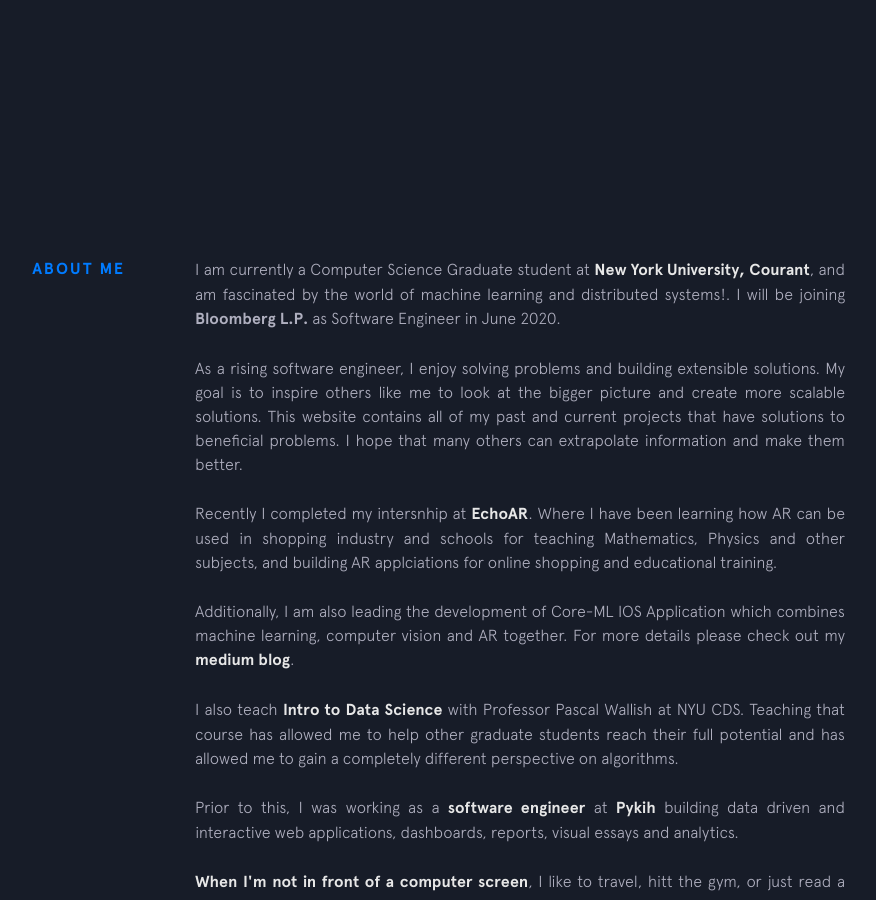
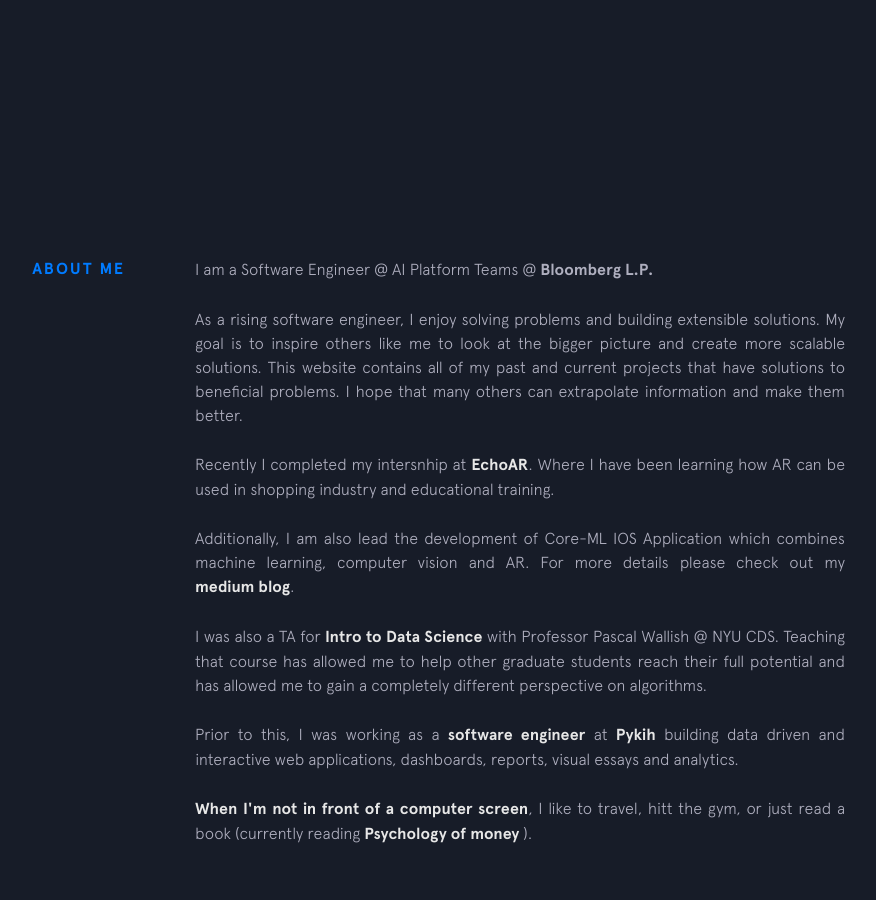
Before and after one commit to mohitnihalani/mohitnihalani.github.io, a Jekyll site: the page built from index.html, in a window 1280 px wide and 900 px high, scrolled down 743 px. Shown: the whole window, without its empty margins (255-1131 px from the left). Built offline with Jekyll 4.4.1, drawn with Linux system fonts in a browser that asks for light colours; nearby versions of some CDN libraries; some of the changed text lies outside the part shown.

Commit message:
Updated Background

```diff
--- a/_includes/background.html
+++ b/_includes/background.html
@@ -2,7 +2,7 @@
   <div class="section__title">About Me</div>
   <div class="section__content">
     <p>
-      I am currently a Computer Science Graduate student at  <a class="underline-link" href="https://cs.nyu.edu/" target="_blank">New York University,</a> <a class="underline-link" href="https://cs.nyu.edu/" target="_blank">Courant</a>, and am fascinated by the world of machine learning and distributed systems!. I will be joining <b>Bloomberg L.P.</b> as Software Engineer in June 2020.
+      I am a Software Engineer @ AI Platform Teams @ <b>Bloomberg L.P.</b>
     </p>
 
     <p>
@@ -10,14 +10,13 @@
     </p>
 
     <p>
-      Recently I completed my intersnhip at <a class="underline-link" href="https://www.echoar.xyz/" target="_blank"> EchoAR </a>. Where I have been learning how AR can be used in shopping industry and schools for teaching Mathematics, Physics and other subjects,
-      and building AR applciations for online shopping and educational training.
+      Recently I completed my intersnhip at <a class="underline-link" href="https://www.echoar.xyz/" target="_blank"> EchoAR </a>. Where I have been learning how AR can be used in shopping industry and educational training.
     </p>
     <p>
-      Additionally, I am also leading the development of Core-ML IOS Application which combines machine learning, computer vision and AR together.  For more details please check out my <a class="underline-link" href="https://medium.com/dev-genius/foreground-background-separation-using-core-ml-82efbe7e7fc8" target="_blank">medium blog</a>.
+      Additionally, I am also lead the development of Core-ML IOS Application which combines machine learning, computer vision and AR.  For more details please check out my <a class="underline-link" href="https://medium.com/dev-genius/foreground-background-separation-using-core-ml-82efbe7e7fc8" target="_blank">medium blog</a>.
     </p>
     <p>
-      I also teach <strong> Intro to Data Science </strong> with Professor Pascal Wallish at NYU CDS. Teaching that course has allowed me to help other graduate students reach their full potential and has allowed me to gain a completely different perspective on algorithms.
+      I was also a TA for <strong> Intro to Data Science </strong> with Professor Pascal Wallish @ NYU CDS. Teaching that course has allowed me to help other graduate students reach their full potential and has allowed me to gain a completely different perspective on algorithms.
     </p>
     <p>
       Prior to this, I was working as a <strong>software engineer</strong> at <a class="underline-link" href="https://pykih.com/" target="_blank">Pykih</a> building data driven and interactive web applications, dashboards, reports, visual essays and analytics.
--- a/_includes/intro.html
+++ b/_includes/intro.html
@@ -4,7 +4,7 @@
   </h1>
 
   <h2 class="intro__tagline">I'm
-    <span class="name">{{site.name}}</span>,Software Engineer at Bloomberg L.P AI Platforms Team.
+    <span class="name">{{site.name}}</span>,Software Engineer @ Bloomberg L.P. AI Platforms Team.
      <span class="emoji technologist"></span>
   </h2>
 
```
